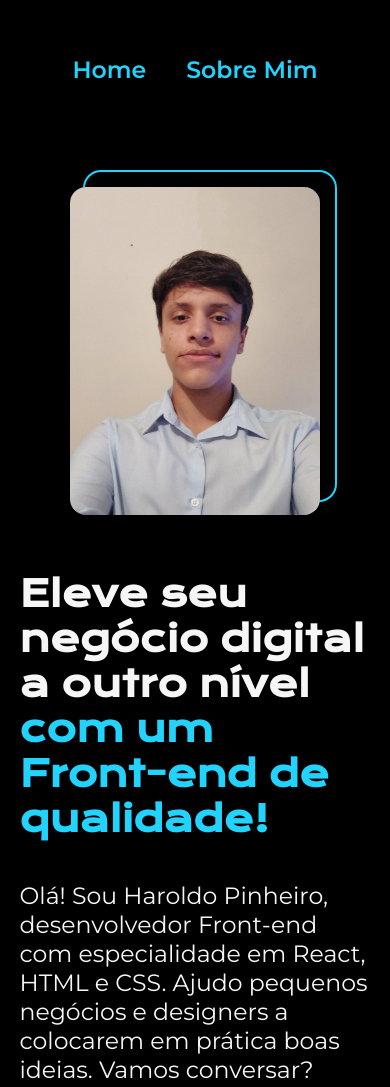
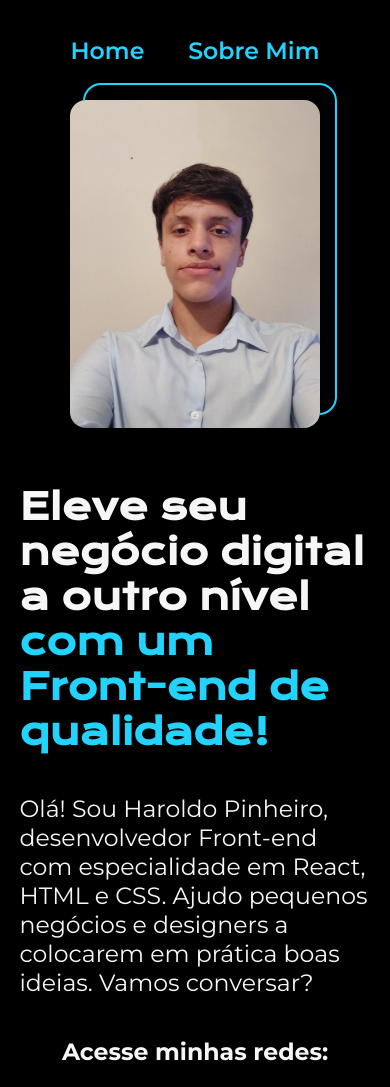
Before and after one commit to HaroldoPinheiro/Portfolio-Alura, a plain HTML site: page Portfolio/index.html in a window 390 px wide. Shown: the top 1087 px of the page. Drawn offline with nearby package versions, Linux system fonts and the light colour scheme.

Commit message:
Add files via upload

```diff
--- a/Portfolio/style/style.css
+++ b/Portfolio/style/style.css
@@ -131,17 +131,19 @@ body{
     background-color: var(--cor-terciaria);
 }
 
-@media(max-width: 1023px){
+@media(max-width: 1024px){
     header{
-        padding: 10% 0% 5% 0%;
+        padding: 5% 0% 5% 0%;
     }
     .navBar {
         justify-content: center;
         align-items: center;
-        gap: 0px;
+        gap: 1%
     }
     .conteudo{
         flex-direction: column-reverse;
+        margin-top: 0%;
+        margin-bottom: 4vh;
         padding: 0% 5%;
     }
     .conteudo_texto{
```
